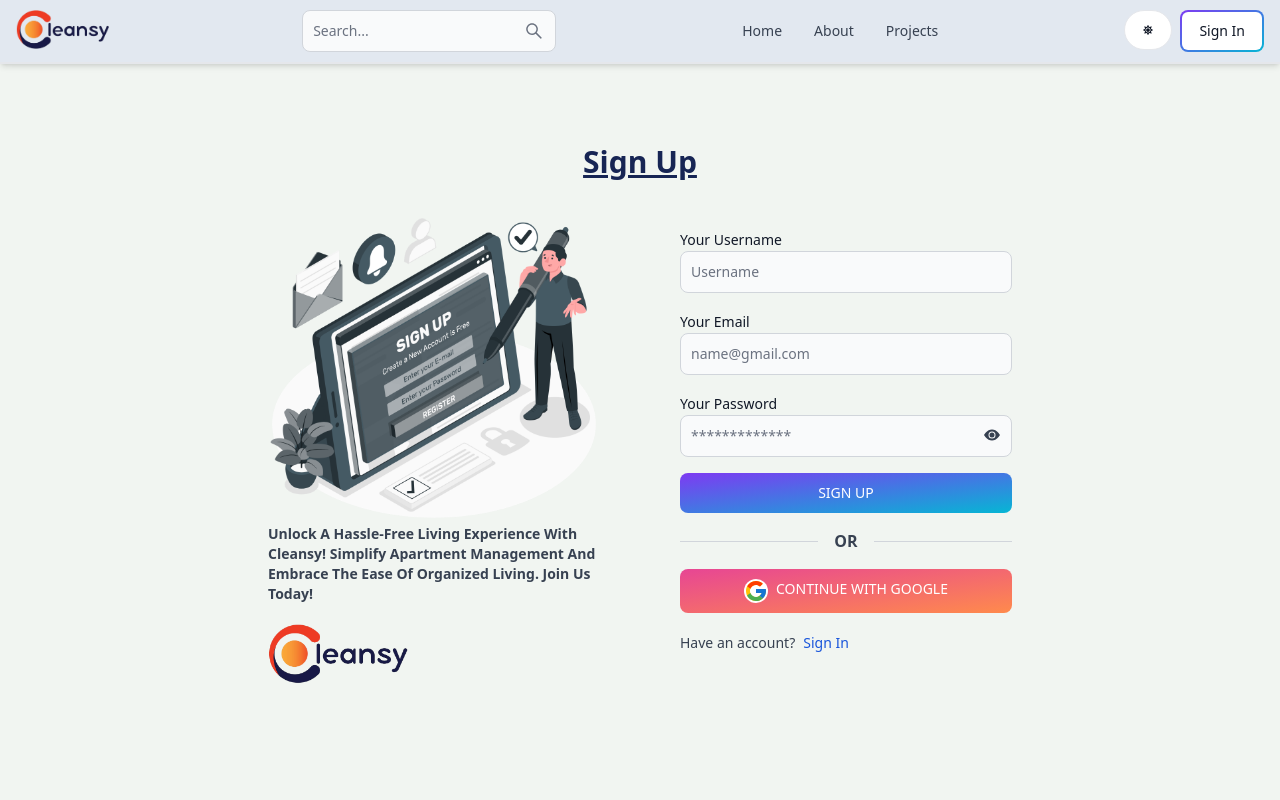
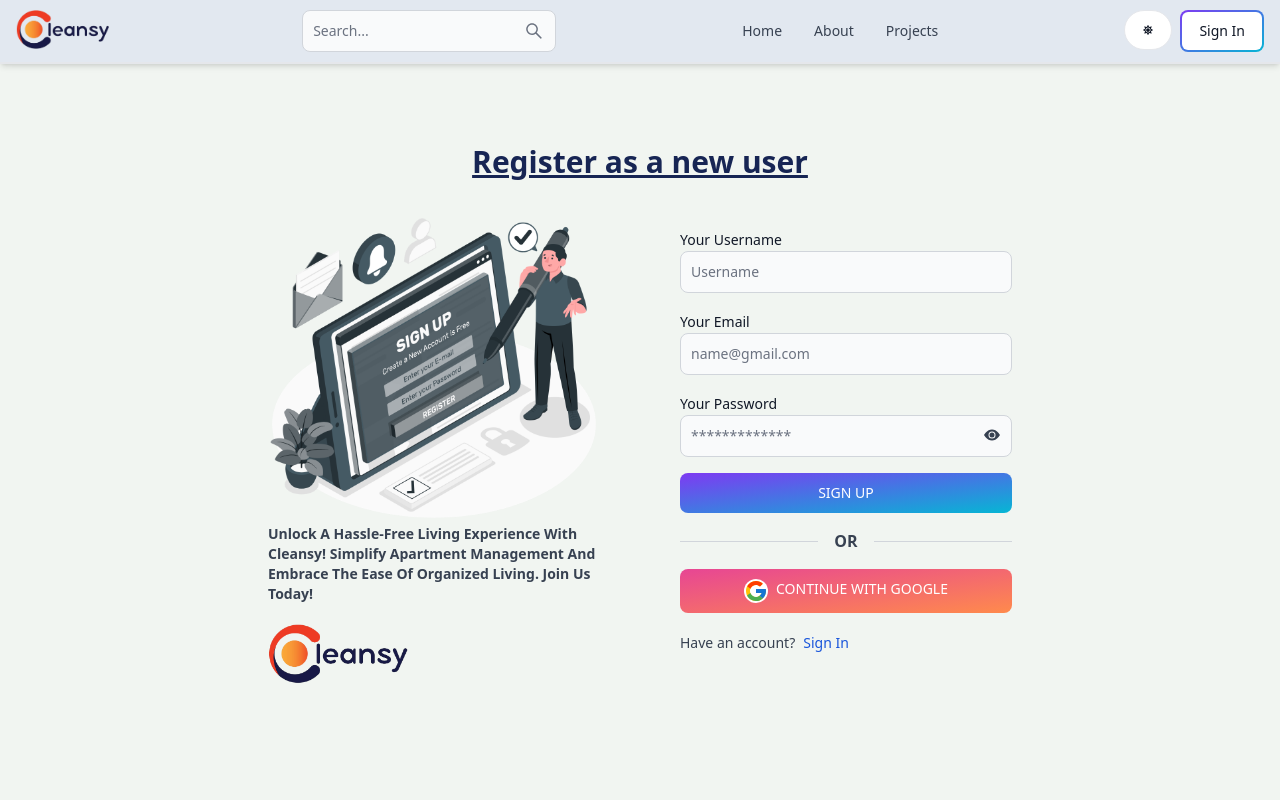
Before and after one commit to samidisjg/Cleansy, a React (Vite) app in the folder frontend/: page /sign-up in a window 1280 px wide. Shown: the top 800 px of the page. Built offline with nearby package versions, Linux system fonts and the light colour scheme; no server answers.

Commit message:
correct the some changes

```diff
--- a/frontend/src/pages/SignIn.jsx
+++ b/frontend/src/pages/SignIn.jsx
@@ -57,7 +57,7 @@
 
   return (
     <div className="min-h-screen mt-20">
-      <h1 className='text-3xl text-center mt-6 font-bold underline text-blue-950 dark:text-slate-300'>Sign In</h1>
+      <h1 className='text-3xl text-center mt-6 font-extrabold underline text-blue-950 dark:text-slate-300'>Login to your account</h1>
       <div className="flex p-3 max-w-3xl mx-auto flex-col md:flex-row md:items-center gap-10 md:gap-20">
         {/* left side */}
         <div className="flex-1">
--- a/frontend/src/pages/SignUp.jsx
+++ b/frontend/src/pages/SignUp.jsx
@@ -48,7 +48,7 @@
 
   return (
     <div className="min-h-screen mt-20">
-      <h1 className='text-3xl text-center mt-6 font-bold underline text-blue-950 dark:text-slate-300'>Sign Up</h1>
+      <h1 className='text-3xl text-center mt-6 font-extrabold underline text-blue-950 dark:text-slate-300'>Register as a new user</h1>
       <div className="flex p-3 max-w-3xl mx-auto flex-col md:flex-row md:items-center gap-10 md:gap-20">
         {/* left side */}
         <div className="flex-1">
```
Also changed, not shown: frontend/package.json (line endings or trailing spaces).
